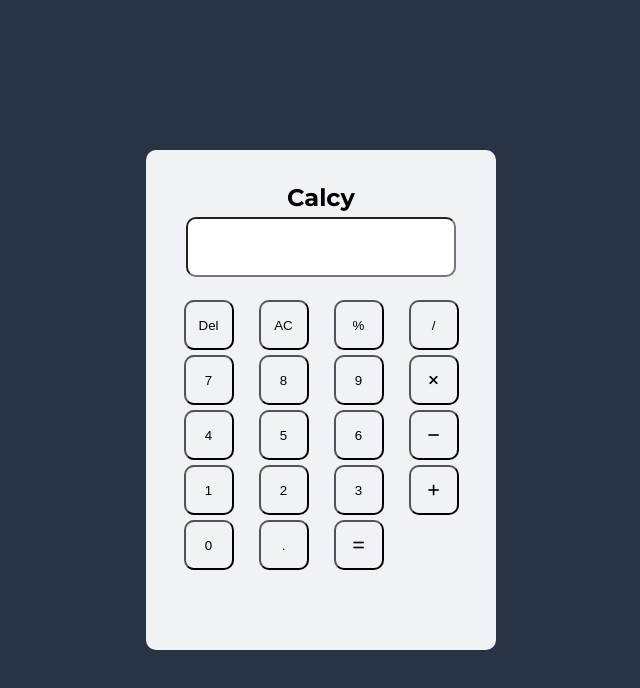
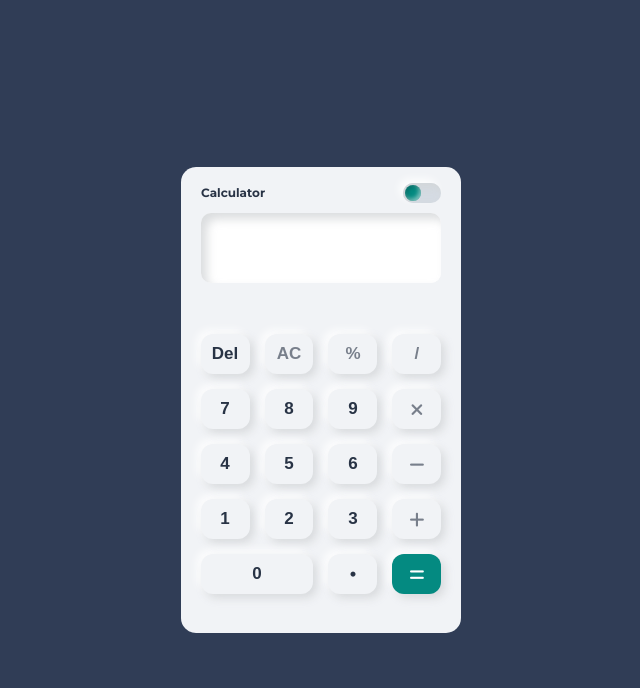
Before and after one commit to lambodarbag/calculatorApp, a plain HTML site: page index.html in a window 1280 px wide. Shown: the whole page, without its empty margins (319-959 px from the left). Drawn offline with Linux system fonts and the light colour scheme.

Commit message:
style : new morphism features updated.

```diff
--- a/index.html
+++ b/index.html
@@ -17,38 +17,45 @@
 <body>
     <div class="container">
         <div class="heading">
-            <h2>Calcy</h2>
+            <div class="place">
+                <p class="text1">Calculator</p>
+                <div class="toggle">
+                    <div class="dot green"></div>
+                </div>
+            </div>
 
             <input type="text" id="screen" readonly>
 
         </div>
 
         <div class="box">
-            <button>Del</button>
-            <button>AC</button>
-            <button>%</button>
-            <button>/</button>
-            <button>7</button>
-            <button>8</button>
-            <button>9</button>
+            <button class="text1">Del</button>
+            <button class="text2">AC</button>
+            <button class="text2">%</button>
+            <button class="text2">/</button>
+            <button class="text1">7</button>
+            <button class="text1">8</button>
+            <button class="text1">9</button>
             <button>
-                <i class="fa-solid fa-xmark"></i>
+                <i class="fa-solid fa-xmark text2"></i>
             </button>
-            <button>4</button>
-            <button>5</button>
-            <button>6</button>
+            <button class="text1">4</button>
+            <button class="text1">5</button>
+            <button class="text1">6</button>
             <button>
-                <i class="fa-solid fa-minus"></i>
+                <i class="fa-solid fa-minus text2"></i>
             </button>
-            <button>1</button>
-            <button>2</button>
-            <button>3</button>
+            <button class="text1">1</button>
+            <button class="text1">2</button>
+            <button class="text1">3</button>
             <button>
-                <i class="fa-solid fa-plus"></i>
+                <i class="fa-solid fa-plus text2"></i>
             </button>
-            <button>0</button>
-            <button>.</button>
-            <button>
+            <button class="text1 bigBtn">0</button>
+            <button class="">
+                <i class="fa-solid fa-circle point"></i>
+            </button>
+            <button class="green">
                 <i class="fa-solid fa-equals"></i>
             </button>
         </div>
--- a/styles.css
+++ b/styles.css
@@ -13,52 +13,138 @@ body{
     justify-content: center;
     align-items: center;
     font-family: "Montserrat", sans-serif;
-    background: #283345;
+    background: #303D56;
 }
 
 .container {
-    height: 500px;
-    width: 350px;
-    background: #F0F2F5;
-    border-radius: 10px;
-    gap: 20px;
+    height: 466px;
+    width: 280px;
+    background: #F1F3F6;
+    border-radius: 15px;
     align-items: center;
     display: flex;
     flex-direction: column;
+    justify-content: space-around;
 }
 
 .heading {
-    height: 100px;
-    width: 100%;
+    height: 25%;
+    width: 240px;
     display: flex;
-    gap: 5px;
     flex-direction: column;
-    justify-content: center;
     align-items: center;
-    margin-top: 30px;
 }
 
 input {
-    height: 60px;
-    width: 270px;
-    padding: 5px;
+    border: none;
     outline: none;
+    height: 70px;
+    width: 100%;
+    padding: 10px;
     border-radius: 10px;
+    box-shadow:
+        inset 6px 6px 10px rgba(210, 213, 215, 0.8),   /* dark bottom-right */
+        inset -6px -6px 10px rgba(255, 255, 255, 0.9); /* light top-left */
 }
 .box {
-    width: 300px;
-    height: 200px;
+    width: 86%;
+    height: 70%;
     display: grid;
     grid-template-columns: repeat(4, 1fr);
-    background: #F0F2F5;
-    row-gap: 5px;
+    gap: 15px;
     justify-items: center;
     align-items: center;
+    align-content: center;
 }
 
 button{
-    background: #F0F2F5;
-    height: 50px;
-    width: 50px;
-    border-radius: 10px;
+    background: #F1F3F6;
+    height: 40px;
+    width: 100%;
+    border-radius: 12px;
+    border: none;
+    box-shadow:
+        4px 4px 8px rgba(210, 213, 215, 0.8),     /* dark */
+        -4px -4px 8px rgba(255, 255, 255, 0.9);   /* light */
+    display: flex;
+    justify-content: center;
+    align-items: center;
+
 }
+
+.text1 {
+    color: #283345;
+    font-size: 17px;
+    font-weight: 700;
+}
+.text2 {
+    color: #787F8B;
+    font-size: 17px;
+    font-weight: 700;
+}
+
+.place {
+    width: 100%;
+    height: 40px;
+    display: flex;
+    justify-content: space-between;
+    align-items: center;
+}
+.place p {
+    font-size: 12px;
+    font-weight: 700;
+}
+.toggle {
+    width: 38px;
+    height: 20px;
+    border-radius: 20px;
+    background: #D5DBE3;
+    display: flex;
+    align-items: center;
+    padding: 2px;
+    cursor: pointer;
+    transition: 0.3s ease-in-out;
+
+    /* Neumorphic outer */
+    box-shadow:
+        inset 4px 4px 8px rgba(210, 213, 215, 0.9),
+        -4px -4px 8px rgba(255, 255, 255, 0.9);
+}
+
+.dot {
+    height: 16px;
+    width: 16px;
+    border-radius: 50%;
+    background: #048A81;
+    transition: 0.3s ease-in-out;
+
+    /* Inner highlight */
+    box-shadow:
+        inset 2px 2px 4px rgba(0,0,0,0.2),
+        inset -2px -2px 4px rgba(255,255,255,0.5);
+}
+
+/* WHEN ACTIVE (toggle ON) */
+.toggle.active {
+    background: #048A81;
+    justify-content: flex-end;
+}
+
+.toggle.active .dot {
+    background: #fff;
+}
+
+.green {
+    background-color: #048A81;
+    color: white;
+    font-size: 17px;
+}
+
+.box .bigBtn {
+    grid-column: span 2;
+}
+
+.point {
+    font-size: 5px;
+    color: #283345;
+}
```
